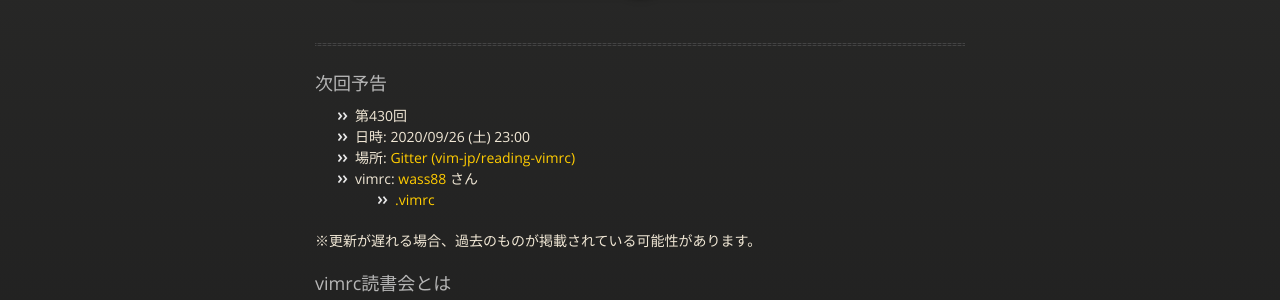
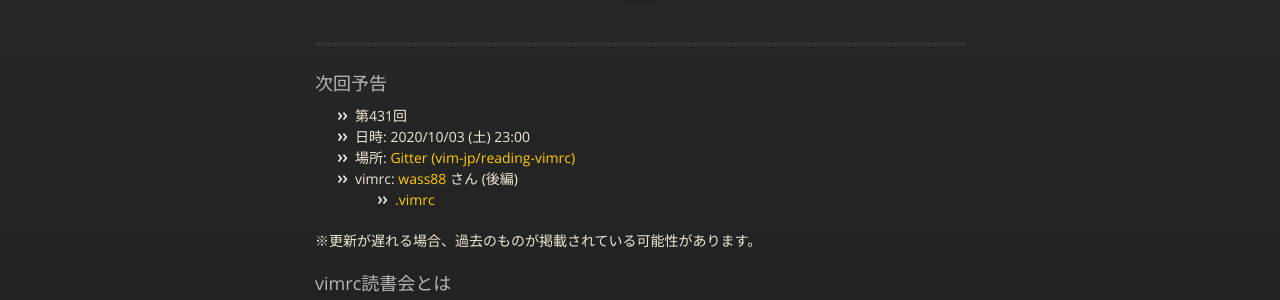
Before and after one commit to vim-jp/reading-vimrc, a Jekyll site: the page built from index.md, in a window 1280 px wide and 900 px high. Shown: the part 211-511 px from the top of the window. Built offline with Jekyll 4.4.1, drawn with Linux system fonts in a browser that asks for light colours; nearby versions of some CDN libraries.

Commit message:
Update the next information: #431 wass88

```diff
--- a/_data/next.yml
+++ b/_data/next.yml
@@ -1,11 +1,12 @@
-- id: 430
-  date: '2020-09-26 23:00'
+- id: 431
+  date: '2020-10-03 23:00'
   author:
     name: wass88
     url: 'https://github.com/wass88'
   vimrcs:
-    - url: 'https://github.com/wass88/dotfiles/blob/master/.vimrc'
-      hash: null
+    - url: >-
+        https://github.com/wass88/dotfiles/blob/62ad8bca0a494c45294164fb9df27ee440b23e87/.vimrc
+      hash: 62ad8bca0a494c45294164fb9df27ee440b23e87
       name: .vimrc
-  part: null
+  part: 後編
   other: null
```
